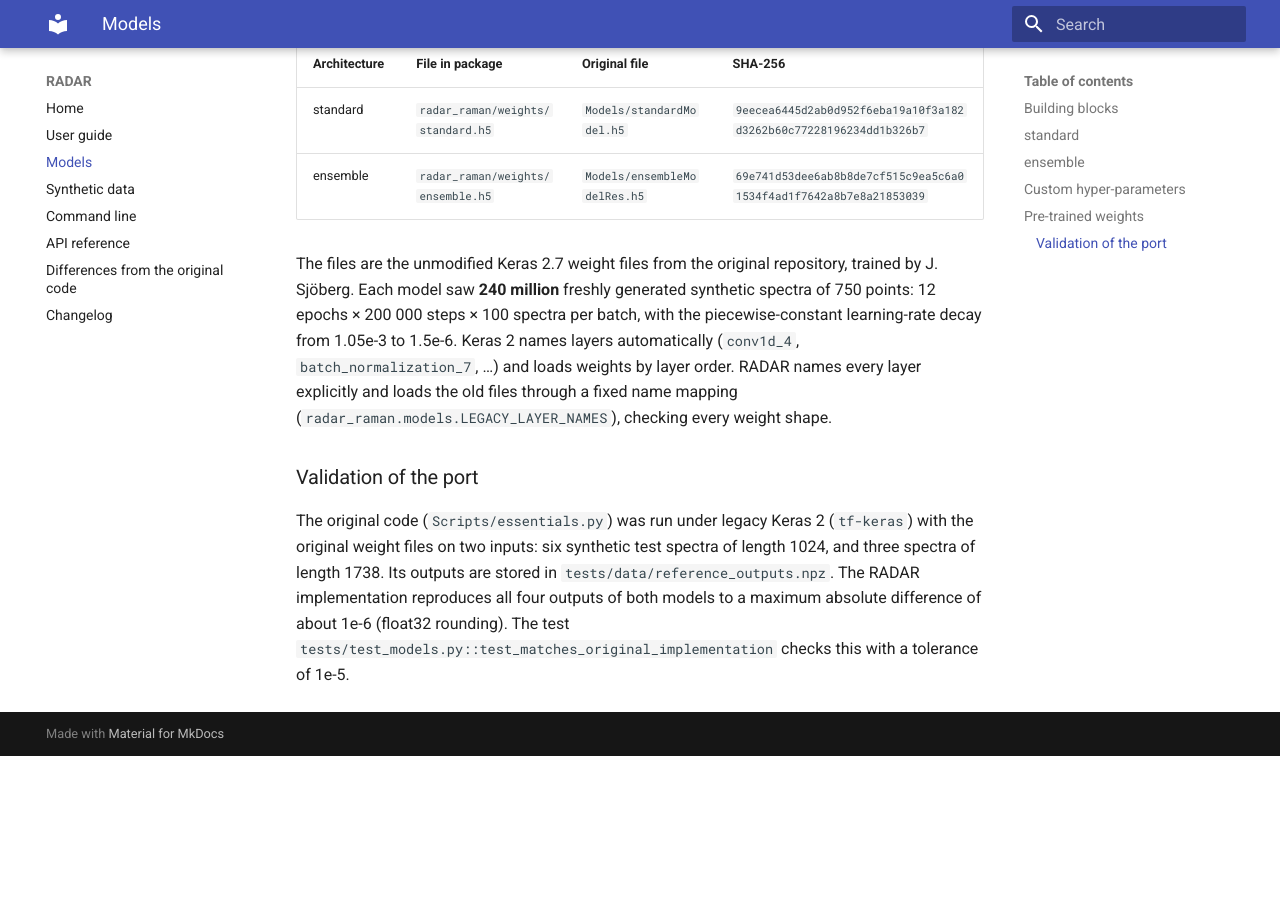
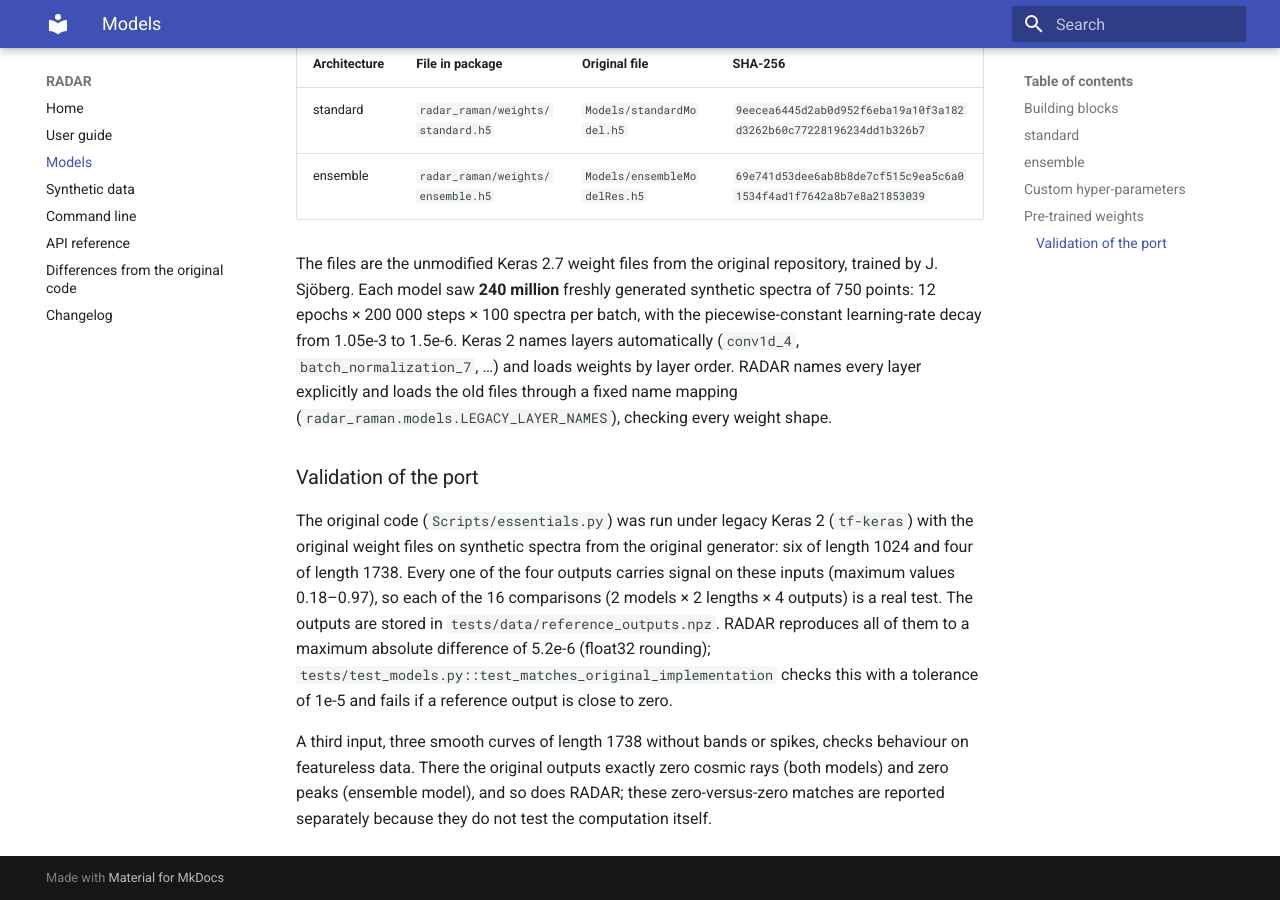
Before and after one commit to bogdanoancea/RADAR, an MkDocs documentation site: the page built from docs/models.md, in a window 1280 px wide and 900 px high, scrolled down 1825 px. Built offline with MkDocs 1.6.1 and Material for MkDocs 9.7.7, drawn with Linux system fonts in a browser that asks for light colours; before the commit the page ends 2581 px from its top, so only the background shows below that.

Commit message:
Make the port-validation test non-vacuous
On the old length-1738 input (smooth random walks) the original outputs
zero cosmic rays for both models and zero peaks for the ensemble, so 3 of
the 16 comparisons were zero versus zero.

- reference fixture: new X1738 = 4 synthetic spectra from the original
  generator, so all 16 outputs carry signal (max 0.18-0.97); the random
  walks are kept as W1738 and tested separately as featureless input
- the test fails if a reference output is below 0.1
- docs/models.md: measured maximum difference 5.2e-6 over 16 real
  comparisons; zero-versus-zero cases described separately
- tests/data/make_reference.py regenerates the fixture

```diff
--- a/docs/models.md
+++ b/docs/models.md
@@ -86,9 +86,18 @@ checking every weight shape.
 ### Validation of the port
 
 The original code (`Scripts/essentials.py`) was run under legacy Keras 2
-(`tf-keras`) with the original weight files on two inputs: six synthetic test
-spectra of length 1024, and three spectra of length 1738. Its outputs are
-stored in `tests/data/reference_outputs.npz`. The RADAR implementation
-reproduces all four outputs of both models to a maximum absolute difference
-of about 1e-6 (float32 rounding). The test `tests/test_models.py::test_matches_original_implementation`
-checks this with a tolerance of 1e-5.
+(`tf-keras`) with the original weight files on synthetic spectra from the
+original generator: six of length 1024 and four of length 1738. Every one of
+the four outputs carries signal on these inputs (maximum values 0.18–0.97),
+so each of the 16 comparisons (2 models × 2 lengths × 4 outputs) is a real
+test. The outputs are stored in `tests/data/reference_outputs.npz`. RADAR
+reproduces all of them to a maximum absolute difference of 5.2e-6 (float32
+rounding); `tests/test_models.py::test_matches_original_implementation`
+checks this with a tolerance of 1e-5 and fails if a reference output is
+close to zero.
+
+A third input, three smooth curves of length 1738 without bands or spikes,
+checks behaviour on featureless data. There the original outputs exactly
+zero cosmic rays (both models) and zero peaks (ensemble model), and so does
+RADAR; these zero-versus-zero matches are reported separately because they
+do not test the computation itself.
```
Also changed, not shown: 4 other files.
